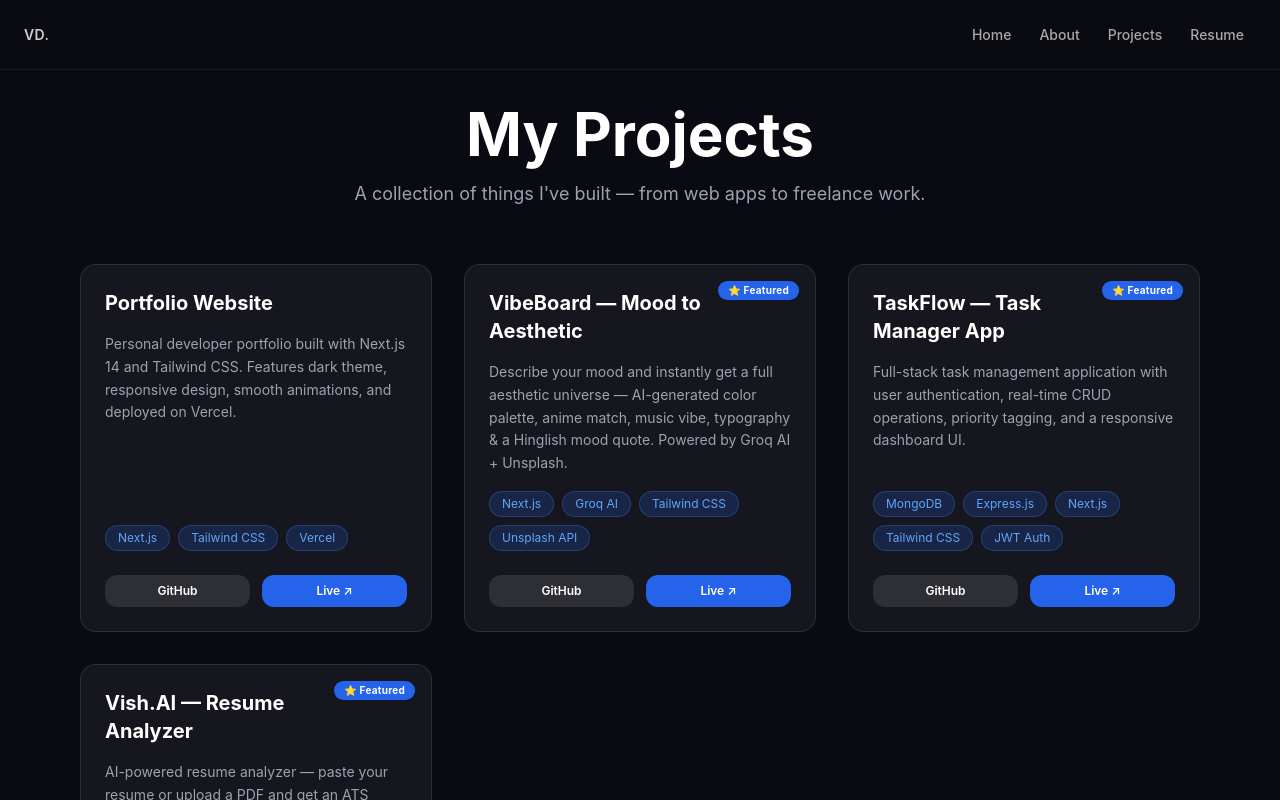
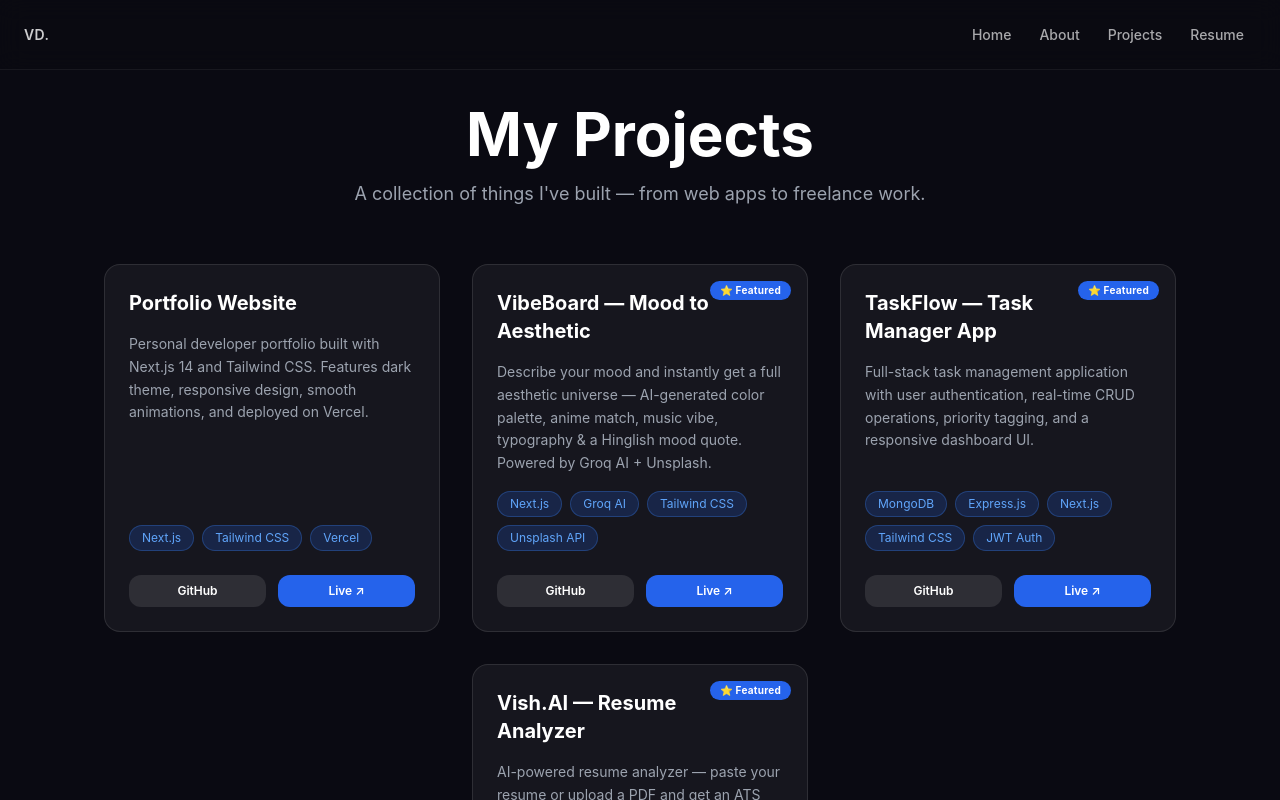
Before and after one commit to VishnuVardhan2000/my-portfolio, a Next.js app: page /projects in a window 1280 px wide. Shown: the top 800 px of the page. Built offline with nearby package versions, Linux system fonts and the light colour scheme.

Commit message:
fix: center orphan card using flexbox

```diff
--- a/app/projects/page.js
+++ b/app/projects/page.js
@@ -49,17 +49,14 @@ export default function ProjectsPage() {
         </p>
       </div>
 
-      <div className="grid gap-8 pb-10"
-           style={{
-             gridTemplateColumns: 'repeat(auto-fill, minmax(320px, 1fr))',
-          justifyContent: 'center'
-          }}>
+      <div className="flex flex-wrap gap-8 pb-10 justify-center">
             {projects.map((project, index) => (
               <div
                 key={index}
                 className="bg-white/5 border border-white/10 rounded-2xl p-6
                            hover:border-blue-500/50 hover:bg-white/10
                            transition-all duration-300 flex flex-col gap-4 relative"
+                style={{ width: 'clamp(300px, 30%, 380px)' }}
               >
             {project.badge && (
               <span className="absolute top-4 right-4 text-[10px] font-bold px-2.5 py-0.5 rounded-full bg-blue-600 text-white tracking-wide">
```
Lines whose indentation alone changed are shown as unchanged.
